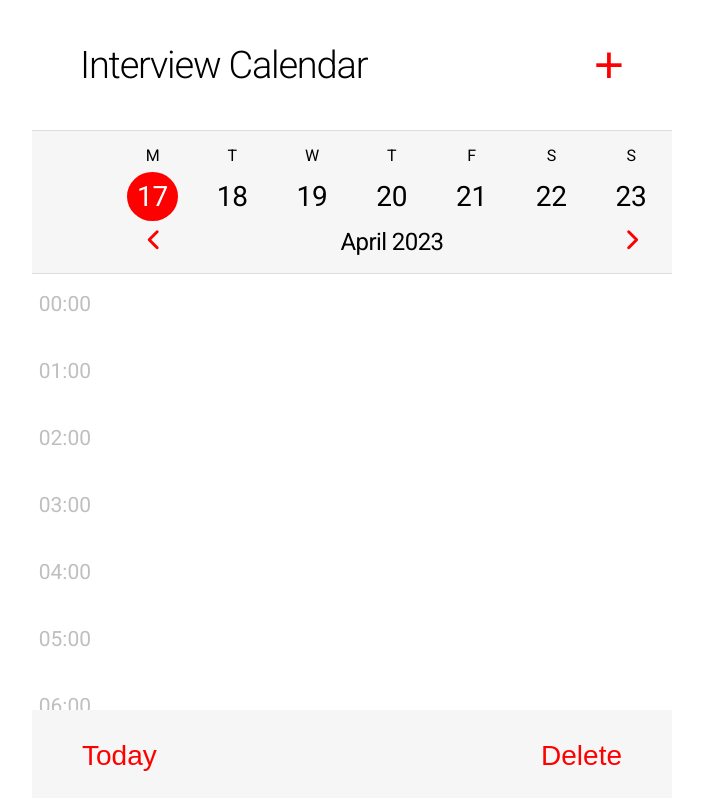
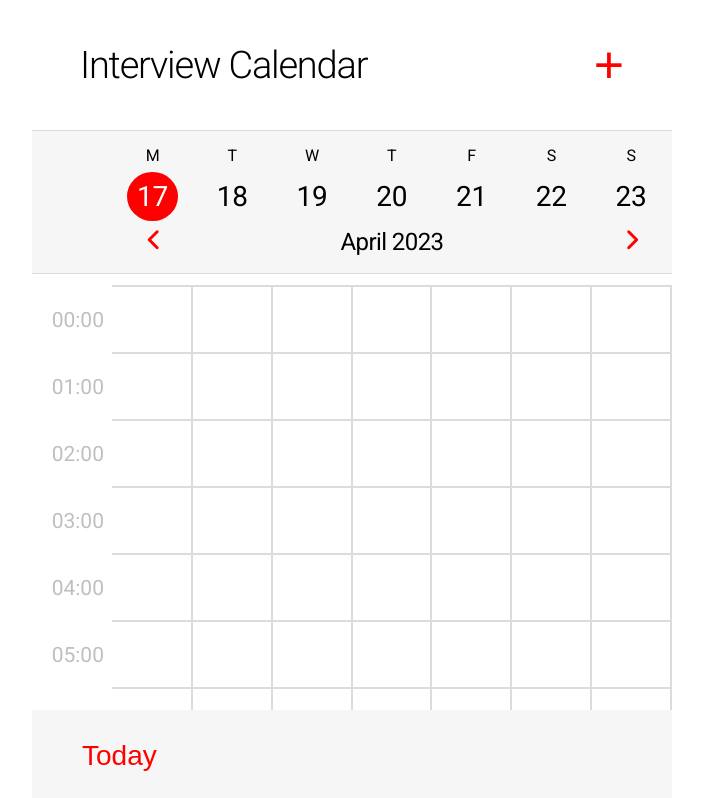
Before and after one commit to SkyLine2R/interview-calendar, a React (Create React App) app in the folder style-with-styled-components/: page / in a window 1280 px wide. Shown: the top 798 px of the page, without its empty margins (288-991 px from the left). Built offline with nearby package versions, Linux system fonts and the light colour scheme.

Commit message:
Функции добавления, удаления, мелкие исправления

```diff
--- a/style-with-styled-components/src/App.js
+++ b/style-with-styled-components/src/App.js
@@ -4,7 +4,9 @@ import { useState, useEffect } from "react";
 import DatesSelectSection from "./datesSelectSection";
 import InterviewSection from "./interviewSection";
 import Button from "./button";
-
+import arrowForward from "./button/arrowForward.svg";
+import arrowBack from "./button/arrowBack.svg";
+import WorkWithWeek from "./classWorkWithWeek";
 // const widthFrame = window.matchMedia("screen and (max-width: 740px)").matches ?
 
 if (window.matchMedia("screen and (max-width: 740px)").matches) {
@@ -12,38 +14,8 @@ if (window.matchMedia("screen and (max-width: 740px)").matches) {
 } else {
   // ... действия, если устройство не соответствует значениям медиа-запроса
 }
-/*
-const getDate = (date) =>
-  new Date(date).toLocaleString("en", {
-    weekday: "short",
-    year: "numeric",
-    month: "long",
-    day: "numeric",
-  }); */
 
-const watchWeek = function () {
-  const dayNow = new Date(Date.now());
-  dayNow.setHours(0, 0, 0);
-
-  const obj = { today: +dayNow, weekDays: [] };
-
-  for (let i = 0; i < 7; i++) {
-    obj.weekDays.push({
-      day: dayNow.toString()[0],
-      date: +dayNow,
-      interviewTime: localStorage.getItem(dayNow.toString())?.split(",") || [],
-      thisToday: +dayNow === obj.today,
-    });
-    dayNow.setDate(dayNow.getDate() + 1);
-  }
-  console.log("obj");
-  console.log(obj);
-  return { ...obj };
-};
-
-const editOneDay = function (obj, dayDynamic) {};
-
-const startWeek = watchWeek();
+const watchWeek = new WorkWithWeek();
 
 const AppWrapper = styled.div`
   padding-bottom: 100px;
@@ -92,39 +64,112 @@ const AppPanel = styled.div`
 `;
 
 const Main = styled.div`
-  margin-top: 270px;
+  margin-top: 285px;
   width: 640px;
-  overflow-x: auto;
 `;
 
-const Div = styled.div`
-  display: inline-block;
+const MonthName = styled.div`
+  font-size: 24px;
+  font-weight: 400;
+  letter-spacing: -0.6px;
 `;
 
 function App() {
-  const [interviewCalendar, setInterviewCalendar] = useState(startWeek);
+  const [interviewCalendar, setInterviewCalendar] = useState(watchWeek);
+  const [deleteEvent, setDeleteEvent] = useState([]);
+
   // setInterviewCalendar(watchWeek);
   /*   useEffect(() => {
     setInterviewCalendar(watchWeek());
   }, []); */
+
+  const monthAndYear = new Date(
+    interviewCalendar.weekDays[3].date
+  ).toLocaleString("en", {
+    month: "long",
+    year: "numeric",
+  });
+  function handleClickButton(command) {
+    watchWeek[command]();
+    setDeleteEvent([]);
+    setInterviewCalendar(() => {
+      return { ...watchWeek };
+    });
+  }
+  // Убрать "автоматическую переброску на текущий день при удалении и добавлении событий"
+  // или перебрасывать, но этот день делать по центру
+  function handleClickButtonDeleteEvent() {
+    watchWeek.deleteEvent(...deleteEvent);
+    setDeleteEvent([]);
+    setInterviewCalendar(() => {
+      return { ...watchWeek };
+    });
+  }
+
+  function handleClickAddEvent(params) {
+    watchWeek.addInterviewByClick(...params);
+    setInterviewCalendar(() => {
+      return { ...watchWeek };
+    });
+  }
+
   return (
     <AppWrapper>
       <FixedTop>
         <Header>
           <AppName>Interview Calendar</AppName>
-          <Button fontSize={52}>+</Button>
+          <Button
+            onClick={() => handleClickButton("addInterview")}
+            fontSize={52}
+          >
+            +
+          </Button>
         </Header>
-        <DatesSelectSection interviewCalendar={{ ...interviewCalendar }} />
+        <DatesSelectSection interviewCalendar={{ ...interviewCalendar }}>
+          <Button onClick={() => handleClickButton("listBack")}>
+            <img src={arrowBack} alt="arrow Back" />
+          </Button>
+          <MonthName>{monthAndYear}</MonthName>
+          <Button onClick={() => handleClickButton("listForward")}>
+            <img src={arrowForward} alt="arrow Forward" />
+          </Button>
+        </DatesSelectSection>
       </FixedTop>
-      <Main>
-        <Div>
-          <InterviewSection interviewCalendar={{ ...interviewCalendar }} />
-        </Div>
+      <Main
+        onClick={(e) => {
+          if (e.target.tagName === "DIV") {
+            setDeleteEvent([
+              e.nativeEvent.path[1].getAttribute("wday"),
+              e.nativeEvent.path[2].getAttribute("time"),
+            ]);
+          } else {
+            setDeleteEvent([]);
+            if (
+              e.nativeEvent.path[0].getAttribute("wday") &&
+              e.nativeEvent.path[1].getAttribute("time")
+            )
+              handleClickAddEvent([
+                e.nativeEvent.path[0].getAttribute("wday"),
+                e.nativeEvent.path[1].getAttribute("time"),
+              ]);
+          }
+          /*           console.log(e.target.tagName);
+          alert(e.target);
+          console.log(e.target.key);
+          console.log(e.nativeEvent.path[1]);  */
+        }}
+      >
+        <InterviewSection interviewCalendar={{ ...interviewCalendar }} />
       </Main>
       <FixedBottom>
         <AppPanel>
-          <Button>Today</Button>
-          <Button hide={false}>Delete</Button>
+          <Button onClick={() => handleClickButton("goToday")}>Today</Button>
+          <Button
+            onClick={() => handleClickButtonDeleteEvent()}
+            hide={!deleteEvent.length}
+          >
+            Delete
+          </Button>
         </AppPanel>
       </FixedBottom>
     </AppWrapper>
--- a/style-with-styled-components/src/button.js
+++ b/style-with-styled-components/src/button.js
@@ -6,7 +6,7 @@ const Mybutton = styled.button`
   border: none;
   background: none;
   color: red;
-  display: ${!((props) => props.hide || "none")};
+  display: ${(props) => props.hide && "none"};
   animation-duration: 1s;
   transition: all 0.1s ease-out;
   :hover {
@@ -14,10 +14,9 @@ const Mybutton = styled.button`
     opacity: 0.9;
   }
 `;
-
-function Button({ children, fontSize = 28, hide = false }) {
+function Button({ children, fontSize = 28, hide = false, onClick }) {
   return (
-    <Mybutton fontSize={fontSize} hide={hide}>
+    <Mybutton fontSize={fontSize} hide={hide} onClick={onClick}>
       {children}
     </Mybutton>
   );
--- /dev/null
+++ b/style-with-styled-components/src/classWorkWithWeek.js
@@ -0,0 +1,126 @@
+export default class WorkWithWeek {
+  constructor() {
+    this.today = null;
+    this.weekDays = [];
+    this.interviewTimeArr = [];
+    this.deleteButton = [];
+    this.goToday();
+  }
+
+  goToday() {
+    const dayNow = this.#setToday();
+    this.#refreshData(dayNow);
+    return this;
+  }
+
+  listForward() {
+    this.#list(1);
+    return this;
+  }
+
+  listBack() {
+    this.#list(-1);
+    return this;
+  }
+
+  addInterview(def = "0000:00:00 00:00:00") {
+    const input = prompt(
+      "Enter event time: \n YYYY:MM:DD HH:mm:ss",
+      def
+    )?.trim();
+
+    if (!input || !/[1-2]\d{3}:[0-1]\d:[0-3]\d [0-2]\d/.test(input))
+      return alert("Invalid data entered. Event not added.");
+
+    const date = new Date(`${input.split(" ")[0].replaceAll(":", "-")}`);
+    const time = +input.split(" ")[1].split(":")[0];
+
+    if (date === "Invalid Date")
+      return alert("Invalid value data entered. Event not added.");
+    if (time < 0 || time > 23)
+      return alert("Invalid value time entered. Event not added.");
+
+    this.#setInterview(date, time);
+  }
+
+  addInterviewByClick(wDay, time) {
+    const date = new Date(this.weekDays[wDay].date);
+    const str = `${date.getFullYear()}:${
+      date.getMonth() + 1 < 10
+        ? `0${date.getMonth() + 1}`
+        : `${date.getMonth() + 1}`
+    }:${date.getDate() < 10 ? `0${date.getDate()}` : `${date.getDate()}`} ${
+      time < 10 ? `0${time}` : time
+    }:00:00`;
+
+    return this.addInterview(str);
+  }
+
+  deleteEvent(wDay, time) {
+    const dayForDeleteEvent = this.weekDays[wDay].date;
+    const newArr = this.#getInterview(dayForDeleteEvent).filter(
+      (item) => +item !== +time
+    );
+
+    if (newArr.length) localStorage.setItem(dayForDeleteEvent, newArr.join());
+    else localStorage.removeItem(dayForDeleteEvent);
+
+    this.#refreshData(new Date(this.today));
+  }
+
+  #refreshData(dayNow) {
+    this.weekDays = [];
+    this.interviewTimeArr = [];
+
+    const arr = Array(7).fill(0);
+    for (let i = 0; i < 24; i++) {
+      this.interviewTimeArr.push(arr.slice(0));
+    }
+
+    for (let i = 0; i < 7; i++) {
+      const interviewTimeDB = this.#getInterview(dayNow);
+      interviewTimeDB.forEach((time) => {
+        this.interviewTimeArr[+time][i] = 1;
+      });
+
+      this.weekDays.push({
+        day: dayNow.toString()[0],
+        date: +dayNow,
+        thisToday: +dayNow === this.today,
+      });
+      dayNow.setDate(dayNow.getDate() + 1);
+    }
+  }
+
+  #getInterview(day) {
+    return localStorage.getItem(+day)?.split(",") || [];
+  }
+
+  #setInterview(date, time) {
+    date.setHours(0, 0, 0, 0);
+
+    const interviewTimeArr = this.#getInterview(+date) || [];
+
+    if (interviewTimeArr.includes(`${time}`))
+      return alert(
+        `An interview has already been scheduled for the selected time (${time}:00). Event not added.`
+      );
+
+    localStorage.setItem(+date, [...interviewTimeArr, time].join());
+    this.#refreshData(date);
+  }
+
+  #list(corr) {
+    this.#setToday();
+    const dayNow = new Date(this.weekDays[0].date);
+    dayNow.setDate(dayNow.getDate() + corr);
+    this.#refreshData(dayNow);
+  }
+
+  #setToday() {
+    const dayNow = new Date(Date.now());
+    dayNow.setHours(0, 0, 0, 0);
+    this.today = +dayNow;
+    return dayNow;
+  }
+}
--- a/style-with-styled-components/src/index.js
+++ b/style-with-styled-components/src/index.js
@@ -1,6 +1,5 @@
 import React from "react";
 import ReactDOM from "react-dom/client";
-// import "./index.css";
 import App from "./App";
 import reportWebVitals from "./reportWebVitals";
 import GlobalStyle from "./globalStyle";
--- a/style-with-styled-components/src/interviewSection.js
+++ b/style-with-styled-components/src/interviewSection.js
@@ -1,31 +1,11 @@
 import styled from "styled-components";
-import { Fragment, useState } from "react";
-
-const daysInMonth = function (myDate) {
-  return 33 - new Date(myDate.getFullYear(), myDate.getMonth(), 33).getDate();
-};
-
-const createMonthCalendar = function (calendarDate) {
-  const daysInMoth = daysInMonth(calendarDate);
-  let elements = [];
-  for (let hours = 0; hours < 24; hours++) {
-    elements.push([0]);
-    for (let day = 1; day <= daysInMoth; day++) {
-      // рандомные данные для таблицы
-      // заменить на подстановку данных БД (1-событие 0-ничего)
-      elements[hours].push(Math.round(Math.random()));
-    }
-  }
-  return elements;
-};
-
-const nowMothCalendar = createMonthCalendar(new Date(Date.now()));
+import { useState } from "react";
 
 const InterviewSectionWrap = styled.table`
   border-collapse: collapse;
   width: 100%;
   td {
-    width: 67px; // 5rem
+    width: 5rem;
     height: 67px;
     background-color: white;
     border: 2px solid #dcdcdc;
@@ -58,27 +38,22 @@ const CellWithTime = styled.td`
 `;
 
 function InterviewSection(props) {
-  const { weekDays } = props.interviewCalendar;
-
-  const [interviewCalendar, setInterviewCalendar] = useState([]);
-  const [viewDates, setViewDates] = useState([]);
+  const { interviewTimeArr } = props.interviewCalendar;
 
   return (
     <InterviewSectionWrap>
       <tbody>
-        {weekDays.map((day, index) => {
+        {interviewTimeArr.map((day, index1) => {
           return (
-            <tr id={index}>
+            <tr time={index1} key={index1}>
               <CellWithTime>
-                {`${index < 10 ? `0${index}` : `${index}`}:00`}
+                {`${index1 < 10 ? `0${index1}` : `${index1}`}:00`}
               </CellWithTime>
-              {day.intervievTime?.map((val, index) => {
-                return +val === index ? (
-                  <td id={index}>
-                    <SelectedCells />
+              {day.map((select, index2) => {
+                return (
+                  <td wday={index2} key={index2}>
+                    {!select || <SelectedCells wday={index2} />}
                   </td>
-                ) : (
-                  <td></td>
                 );
               })}
             </tr>
```
Also changed, not shown: style-with-styled-components/src/datesSelectSection.js (+2 -24 lines).
